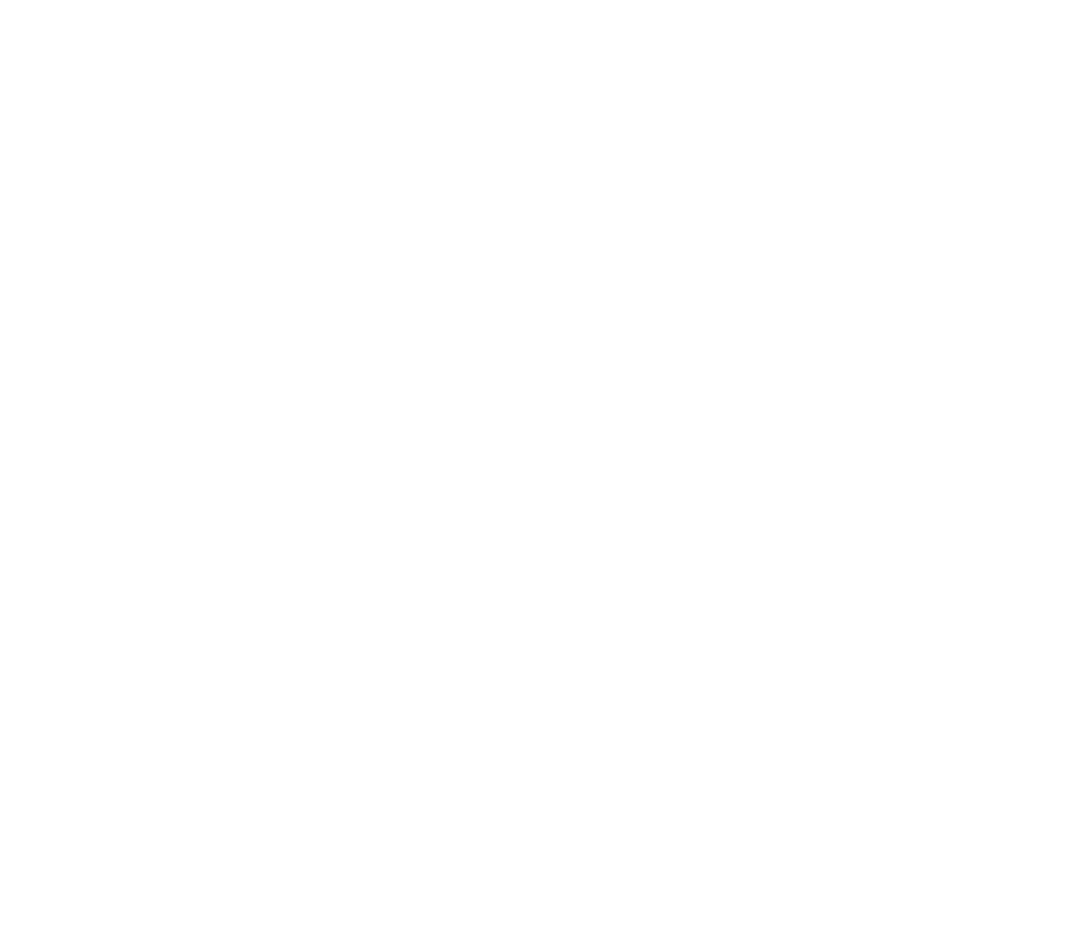
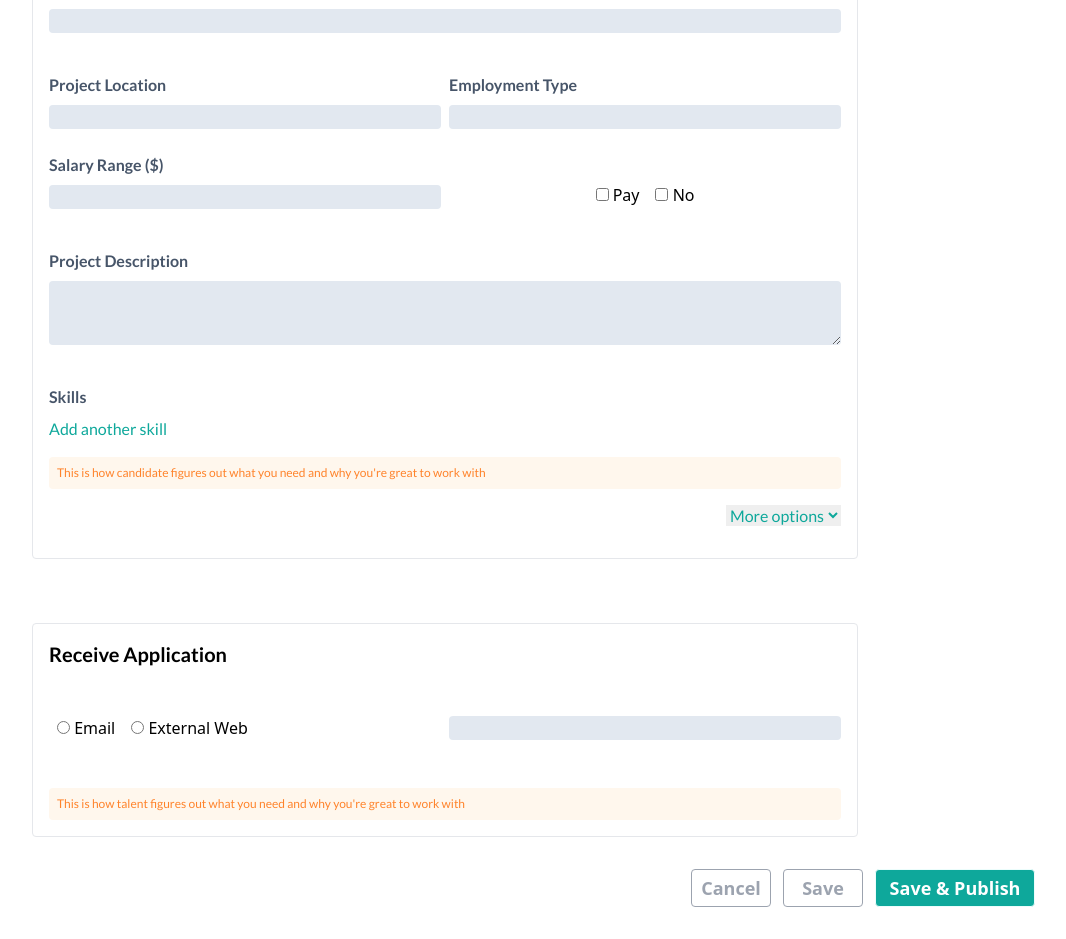
Before and after one commit to hiramgabriel1/client-devfinders, a SvelteKit app: page /jobs/create in a window 1280 px wide. Shown: the part 300-1239 px from the top of the page, without its empty margins (195-1261 px from the left). Before the commit the page ends 800 px from the top, so only its background shows below. Built offline with nearby package versions, Linux system fonts and the light colour scheme.

Commit message:
Feature: jobs create

```diff
--- a/src/routes/jobs/create/+page.svelte
+++ b/src/routes/jobs/create/+page.svelte
@@ -1 +1,188 @@
-<!-- crear post -->
+<script>
+    import Navpro from "$lib/components/Navpro.svelte";
+    import "../../../app.css";
+</script>
+
+<Navpro></Navpro>
+
+<section>
+    <div class=" py-8 mx-auto">
+        <div class="flex place-content-around">
+            <h1 class="font-secondary text-3xl font-bold sm:text-4xl">
+                Post a new project
+            </h1>
+            <button
+                class="bg-color-blue-light w-20 rounded
+                border-color-blue-light text-color-blue-highlight font-bold sm:text-xs hover:bg-color-blue-highlight
+                hover:text-color-blue-light ease-in duration-200"
+                >Preview</button
+            >
+        </div>
+        <div class="container flex place-content-around py-8">
+            <form
+                class="border rounded border-color-gray mx-auto px-4 py-4 sm:w-[70%]"
+            >
+                <h2 class="font-secondary font-bold text-xl">
+                    Project Information
+                </h2>
+                <div class="py-8">
+                    <p class="font-secondary font-bold text-slate-600 py-2">
+                        Project title
+                    </p>
+                    <input
+                        class="block bg-slate-200 w-full rounded focus:border-color-blue-highlight px-3"
+                    />
+                </div>
+                <div class="flex flex-col md:flex-row gap-2">
+                    <div class="w-full gap-3">
+                        <p class="font-secondary font-bold text-slate-600 py-2">
+                            Project Location
+                        </p>
+                        <input
+                            class="block bg-slate-200 rounded w-full focus:border-color-blue-highlight px-3"
+                        />
+                    </div>
+                    <div class="w-full">
+                        <p class="font-secondary font-bold text-slate-600 py-2">
+                            Employment Type
+                        </p>
+                        <input
+                            class="block bg-slate-200 rounded w-full focus:border-color-blue-highlight px-4"
+                        />
+                    </div>
+                </div>
+                <div class="grid grid-cols-1 md:grid-cols-2 gap-2 py-4">
+                    <div class="gap-3">
+                        <p class="font-secondary font-bold text-slate-600 py-2">
+                            Salary Range ($)
+                        </p>
+                        <input
+                            class="block bg-slate-200 w-full rounded focus:border-color-blue-highlight px-3"
+                        />
+                    </div>
+                    <div class="flex md:items-center md:justify-center md:pt-9">
+                        <div class=" py-">
+                            <label class="px-2 py-4" for="chk_1"
+                                ><input
+                                    type="checkbox"
+                                    id="chk_1"
+                                    name="chk_1"
+                                    class="py-4"
+                                /> Pay
+                            </label>
+                        </div>
+                        <div class=" py-">
+                            <label class="px-2 py-4" for="chk_2"
+                                ><input
+                                    type="checkbox"
+                                    id="chk_2"
+                                    name="chk_2"
+                                    class="py-4"
+                                /> No
+                            </label>
+                        </div>
+                    </div>
+                </div>
+                <div class="py-4">
+                    <p class="font-secondary font-bold text-slate-600 py-2">
+                        Project Description
+                    </p>
+                    <textarea
+                        class="block bg-slate-200 w-full rounded focus:border-color-blue-highlight px-3 py-2"
+                    >
+                    </textarea>
+                </div>
+                <div class="py-4">
+                    <p class="font-secondary font-bold text-slate-600 py-2">
+                        Skills
+                    </p>
+                    <button
+                        class="text-color-blue-highlight font-secondary text-s focus: border-transparent ease-in duration-200 rounded hover:bg-color-blue-highlight hover:text-white"
+                        >Add another skill</button
+                    >
+                </div>
+                <div
+                    class="py-2 px-2 rounded font-secondary text-color-secondary-highlight text-xs bg-orange-50 h-15"
+                >
+                    <p>
+                        This is how candidate figures out what you need and why
+                        you're great to work with
+                    </p>
+                </div>
+                <div class="flex flex-row-reverse py-4">
+                    <select
+                        class="font-secondary text-color-blue-highlight text-s"
+                    >
+                        <option>More options</option>
+                    </select>
+                </div>
+            </form>
+        </div>
+        <div class=" container flex place-content-around py-8">
+            <form
+                class="border rounded border-color-gray mx-auto px-4 py-4 sm:w-[70%]"
+            >
+                <h2 class="font-secondary font-bold text-xl">
+                    Receive Application
+                </h2>
+                <div class="py-8">
+                    <div class="grid grid-cols-1 md:grid-cols-2 gap-2 py-4">
+                        <div class="flex">
+                            <div class=" py-">
+                                <label class="px-2 py-4" for="chk_1"
+                                    ><input
+                                        type="radio"
+                                        id="chk_1"
+                                        name="chk_1"
+                                        class="py-4"
+                                    /> Email
+                                </label>
+                            </div>
+                            <div class=" py-">
+                                <label class="px-2 py-4" for="chk_2"
+                                    ><input
+                                        type="radio"
+                                        id="chk_2"
+                                        name="chk_2"
+                                        class="py-4"
+                                    /> External Web
+                                </label>
+                            </div>
+                        </div>
+                        <div class="gap-3">
+                            <input
+                                class="block bg-slate-200 w-full rounded focus:border-color-blue-highlight px-3"
+                            />
+                        </div>
+                    </div>
+                </div>
+
+                <div
+                    class="py-2 px-2 rounded font-secondary text-color-secondary-highlight text-xs bg-orange-50 h-15"
+                >
+                    <p>
+                        This is how talent figures out what you need and why
+                        you're great to work with
+                    </p>
+                </div>
+            </form>
+        </div>
+        <div class="container flex justify-end space-x-3">
+            <button
+                class="bg-white h-15 w-20 border rounded text-xs
+                border-gray-400 text-gray-400 font-semibold sm:text-lg py-1"
+                >Cancel</button
+            >
+            <button
+                class="bg-white h-15 w-20 border rounded text-xs
+                border-gray-400 text-gray-400 font-semibold sm:text-lg py-1"
+                >Save</button
+            >
+            <button
+                class="bg-color-blue-highlight text-xs w-40 border rounded py-1
+                border-color-blue-light text-white font-semibold sm:text-lg hover:bg-white hover:text-color-blue-highlight ease-in duration-200"
+                >Save & Publish</button
+            >
+        </div>
+    </div>
+</section>
```
